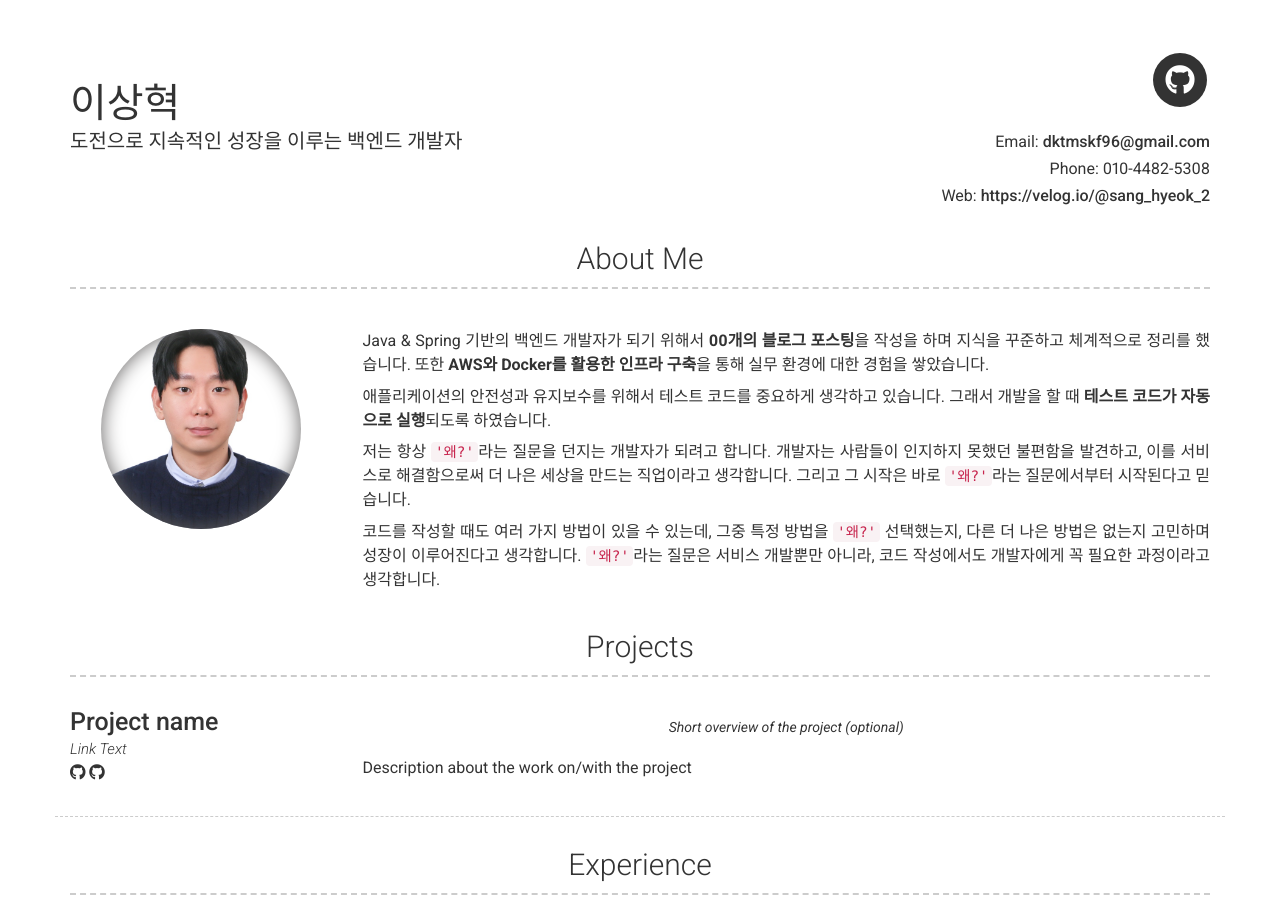
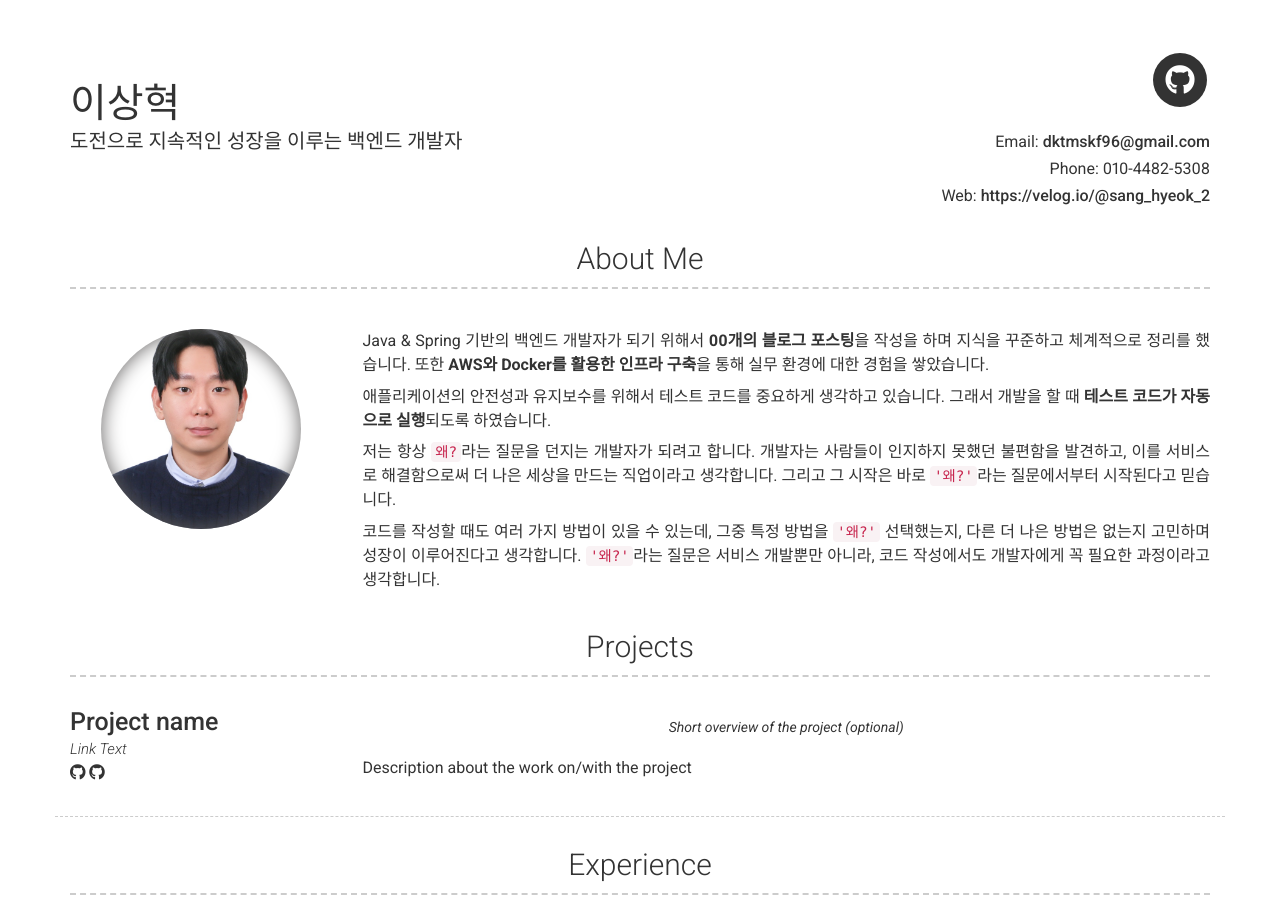
Before and after one commit to hyeok96/hyeok96.github.io, a Jekyll site: the page built from index.md, in a window 1280 px wide and 900 px high. Built offline with Jekyll 4.4.1, drawn with Linux system fonts in a browser that asks for light colours; nearby versions of some CDN libraries.

Commit message:
about me 수정

```diff
--- a/_config.yml
+++ b/_config.yml
@@ -56,7 +56,7 @@ about_content: | # this will include new lines to allow paragraphs
 
     애플리케이션의 안전성과 유지보수를 위해서 테스트 코드를 중요하게 생각하고 있습니다. 그래서 개발을 할 때 **테스트 코드가 자동으로 실행**되도록 하였습니다.
 
-    저는 항상 `'왜?'`라는 질문을 던지는 개발자가 되려고 합니다. 개발자는 사람들이 인지하지 못했던 불편함을 발견하고, 이를 서비스로 해결함으로써 더 나은 세상을 만드는 직업이라고 생각합니다. 그리고 그 시작은 바로 `'왜?'`라는 질문에서부터 시작된다고 믿습니다.
+    저는 항상 `왜?`라는 질문을 던지는 개발자가 되려고 합니다. 개발자는 사람들이 인지하지 못했던 불편함을 발견하고, 이를 서비스로 해결함으로써 더 나은 세상을 만드는 직업이라고 생각합니다. 그리고 그 시작은 바로 `'왜?'`라는 질문에서부터 시작된다고 믿습니다.
 
     코드를 작성할 때도 여러 가지 방법이 있을 수 있는데, 그중 특정 방법을 `'왜?'` 선택했는지, 다른 더 나은 방법은 없는지 고민하며 성장이 이루어진다고 생각합니다. `'왜?'`라는 질문은 서비스 개발뿐만 아니라, 코드 작성에서도 개발자에게 꼭 필요한 과정이라고 생각합니다.
 
```
